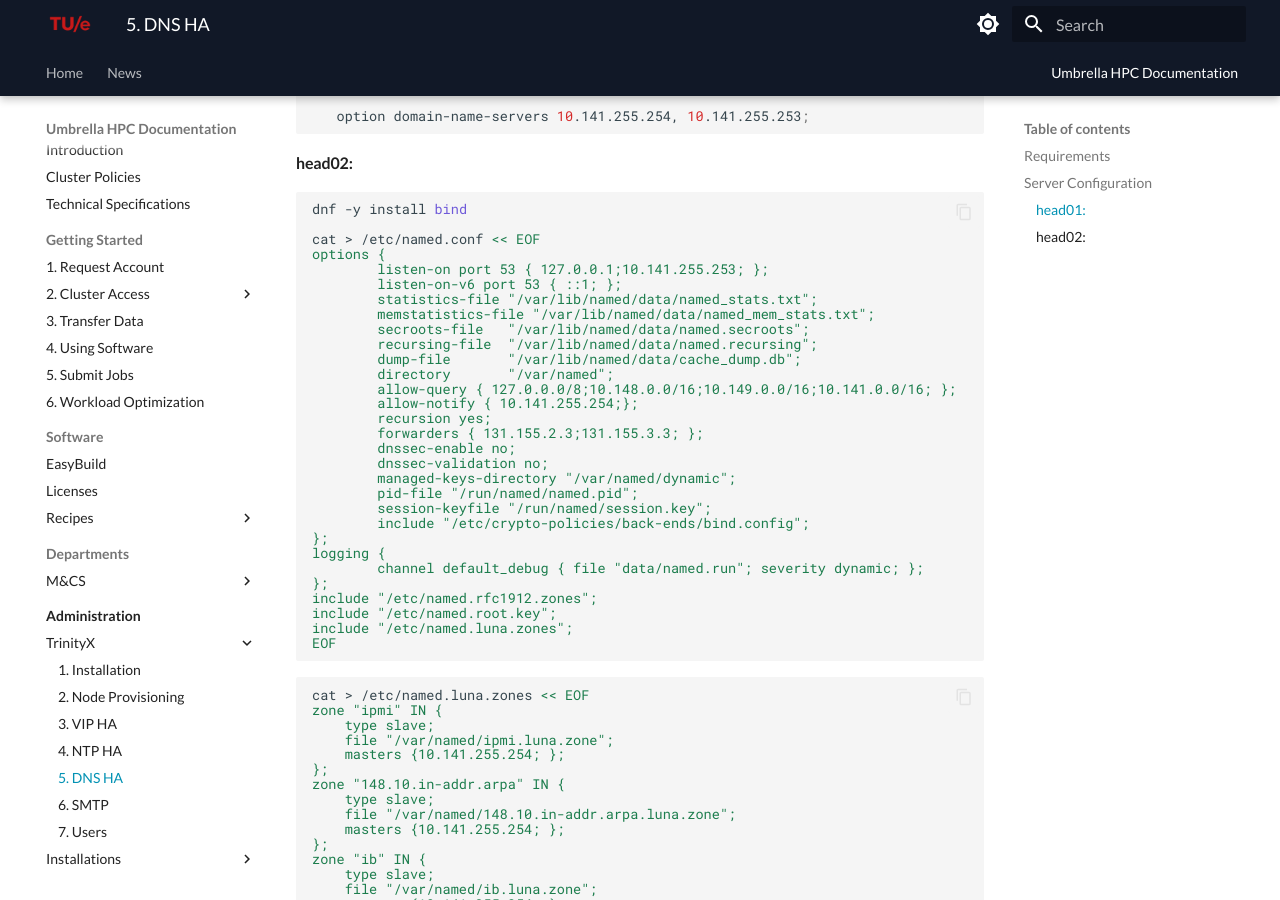
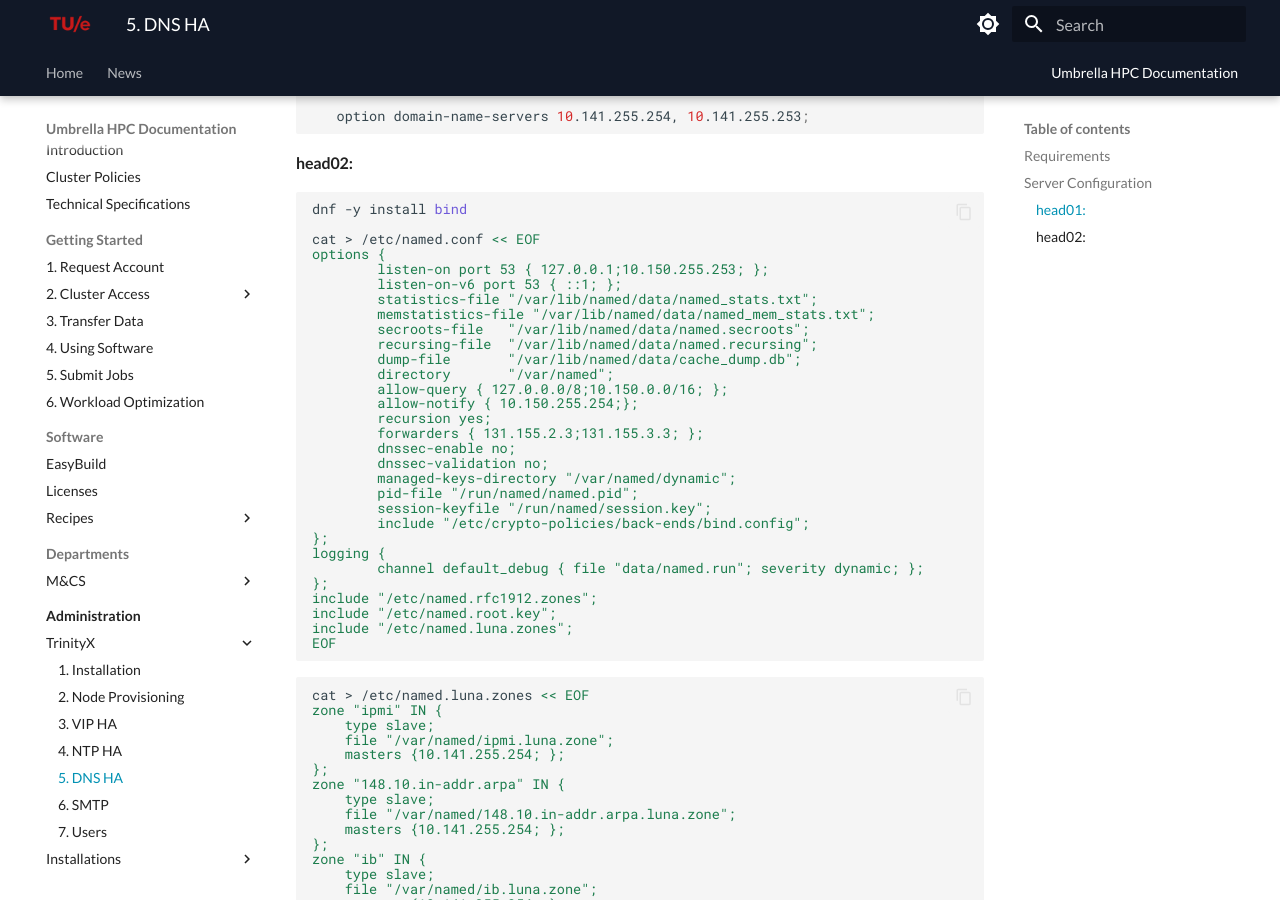
Before and after one commit to gferhpc/supercomputing.tue.nl, an MkDocs documentation site: the page built from pages/documentation/administration/trinityx/dns.md, in a window 1280 px wide and 900 px high, scrolled down 867 px. Built offline with MkDocs 1.6.1 and Material for MkDocs 9.7.7, drawn with Linux system fonts in a browser that asks for light colours.

Commit message:
Update dns.md

```diff
--- a/pages/documentation/administration/trinityx/dns.md
+++ b/pages/documentation/administration/trinityx/dns.md
@@ -50,7 +50,7 @@ dnf -y install bind
 
 cat > /etc/named.conf << EOF
 options {
-        listen-on port 53 { 127.0.0.1;10.141.255.253; };
+        listen-on port 53 { 127.0.0.1;10.150.255.253; };
         listen-on-v6 port 53 { ::1; };
         statistics-file "/var/lib/named/data/named_stats.txt";
         memstatistics-file "/var/lib/named/data/named_mem_stats.txt";
@@ -58,8 +58,8 @@ options {
         recursing-file  "/var/lib/named/data/named.recursing";
         dump-file       "/var/lib/named/data/cache_dump.db";
         directory       "/var/named";
-        allow-query { 127.0.0.0/8;10.148.0.0/16;10.149.0.0/16;10.141.0.0/16; };
-        allow-notify { 10.141.255.254;};
+        allow-query { 127.0.0.0/8;10.150.0.0/16; };
+        allow-notify { 10.150.255.254;};
         recursion yes;
         forwarders { 131.155.2.3;131.155.3.3; };
         dnssec-enable no;
```
